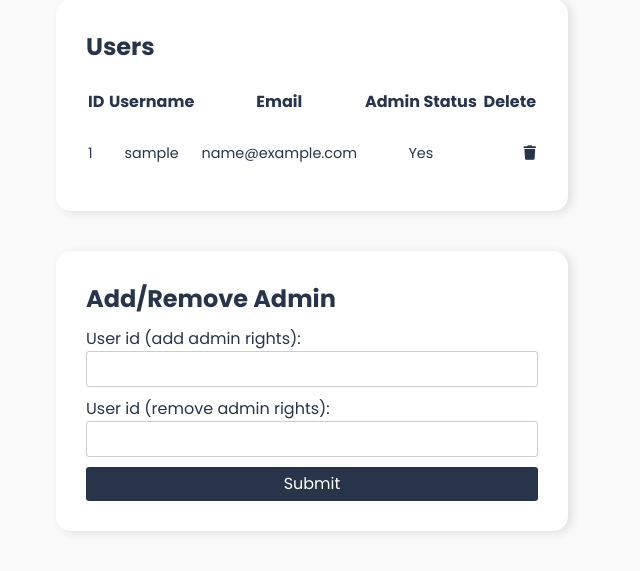
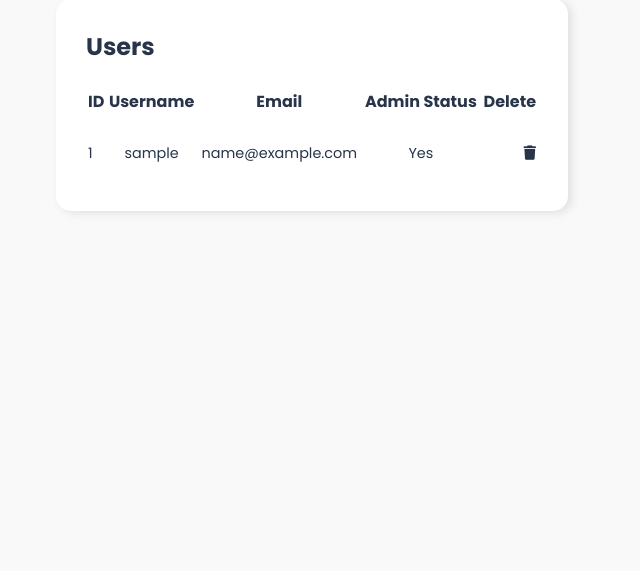
Before and after one commit to Rickd377/wallpaper_site, a PHP site: page /php/admin.php in a window 1280 px wide. Shown: the part 1423-1994 px from the top of the page, without its empty margins (328-968 px from the left). After the commit the page ends 1636 px from the top, so only its background shows below. Run offline with PHP 8.4, Linux system fonts and the light colour scheme; the visitor is signed in with stand-in values (Sample User, id 1); tables that the repository leaves empty or names only in its code hold one stand-in row (values such as "Sample post"); some libraries are stand-ins or nearby versions.

Commit message:
changes dont know what

```diff
--- a/php/admin.php
+++ b/php/admin.php
@@ -312,19 +312,6 @@ $conn->close();
           </tbody>
         </table>
     </form>
-
-    <form action="admin.php" method="POST" class="add-admin-form">
-        <h2>Add/Remove Admin</h2>
-        <div class="input-wrapper">
-          <label for="user-id">User id (add admin rights):</label>
-          <input type="text" name="user-id" id="user-id">
-        </div>
-        <div class="input-wrapper">
-          <label for="user-id-remove">User id (remove admin rights):</label>
-          <input type="text" name="user-id-remove" id="user-id-remove">
-        </div>
-        <button type="submit">Submit</button>
-    </form>
   <script>
     document.getElementById('file').addEventListener('change', function() {
       const fileName = this.files[0].name;
@@ -397,31 +384,6 @@ $conn->close();
       });
     });
 
-    // JavaScript to handle add/remove admin rights form submission
-    document.querySelector('.add-admin-form').addEventListener('submit', function(event) {
-      event.preventDefault();
-      const userId = document.getElementById('user-id').value;
-      const userIdRemove = document.getElementById('user-id-remove').value;
-      const formData = new FormData();
-      if (userId) {
-        formData.append('user-id', userId);
-      }
-      if (userIdRemove) {
-        formData.append('user-id-remove', userIdRemove);
-      }
-      fetch('admin.php', {
-        method: 'POST',
-        body: formData
-      })
-      .then(response => response.text())
-      .then(data => {
-        location.reload();
-      })
-      .catch(error => {
-        console.error('Error:', error);
-      });
-    });
-
     // JavaScript to handle form submissions and reload the page upon success
     document.querySelectorAll('form').forEach(form => {
       form.addEventListener('submit', function(event) {
--- a/styles/dist/css/style.css
+++ b/styles/dist/css/style.css
@@ -63,7 +63,6 @@ p {
 
 #home-page {
   display: block;
-  height: 100%;
 }
 
 body.logged-out #profile-page {
@@ -237,8 +236,6 @@ header .custom-select .select-hide {
   -moz-column-gap: 20px;
        column-gap: 20px;
   width: 100%;
-  flex-grow: 1;
-  padding-bottom: 50px;
 }
 @media screen and (max-width: 1024px) {
   #home-page .main-container .image-container {
@@ -268,6 +265,11 @@ header .custom-select .select-hide {
   transition: filter 0.3s;
   -o-object-fit: cover;
      object-fit: cover;
+}
+@media screen and (max-width: 1024px) {
+  #home-page .main-container .image-container img {
+    border-radius: 10px;
+  }
 }
 #home-page .main-container .image-container img.selected {
   position: fixed;
@@ -379,10 +381,20 @@ header .custom-select .select-hide {
   align-items: center;
   flex-direction: column;
 }
+@media screen and (max-width: 1024px) {
+  #admin-page {
+    padding: 40px 15% 0 15%;
+  }
+}
+@media screen and (max-width: 768px) {
+  #admin-page {
+    padding: 40px 7% 0 7%;
+  }
+}
 #admin-page form {
   margin-bottom: 40px;
 }
-#admin-page form.admin-form, #admin-page form.add-admin-form, #admin-page form.user-form, #admin-page form.image-form, #admin-page form.collection-edit, #admin-page form.collection-form {
+#admin-page form.admin-form, #admin-page form.user-form, #admin-page form.image-form, #admin-page form.collection-edit, #admin-page form.collection-form {
   padding: 30px;
   border-radius: 15px;
   box-shadow: 4px 2px 10px rgba(0, 0, 0, 0.1);
@@ -395,23 +407,23 @@ header .custom-select .select-hide {
   align-items: start;
   flex-direction: column;
 }
-#admin-page form.admin-form h1, #admin-page form.add-admin-form h1, #admin-page form.user-form h1, #admin-page form.image-form h1, #admin-page form.collection-edit h1, #admin-page form.collection-form h1 {
+#admin-page form.admin-form h1, #admin-page form.user-form h1, #admin-page form.image-form h1, #admin-page form.collection-edit h1, #admin-page form.collection-form h1 {
   font-size: 2rem;
   color: #273449;
 }
-#admin-page form.admin-form h2, #admin-page form.add-admin-form h2, #admin-page form.user-form h2, #admin-page form.image-form h2, #admin-page form.collection-edit h2, #admin-page form.collection-form h2 {
+#admin-page form.admin-form h2, #admin-page form.user-form h2, #admin-page form.image-form h2, #admin-page form.collection-edit h2, #admin-page form.collection-form h2 {
   font-size: 1.5rem;
   color: #273449;
 }
-#admin-page form.admin-form .error, #admin-page form.add-admin-form .error, #admin-page form.user-form .error, #admin-page form.image-form .error, #admin-page form.collection-edit .error, #admin-page form.collection-form .error {
+#admin-page form.admin-form .error, #admin-page form.user-form .error, #admin-page form.image-form .error, #admin-page form.collection-edit .error, #admin-page form.collection-form .error {
   color: #ff4d4d;
   font-size: 0.9rem;
 }
-#admin-page form.admin-form .success, #admin-page form.add-admin-form .success, #admin-page form.user-form .success, #admin-page form.image-form .success, #admin-page form.collection-edit .success, #admin-page form.collection-form .success {
+#admin-page form.admin-form .success, #admin-page form.user-form .success, #admin-page form.image-form .success, #admin-page form.collection-edit .success, #admin-page form.collection-form .success {
   color: #00d471;
   font-size: 0.9rem;
 }
-#admin-page form.admin-form .input-wrapper, #admin-page form.add-admin-form .input-wrapper, #admin-page form.user-form .input-wrapper, #admin-page form.image-form .input-wrapper, #admin-page form.collection-edit .input-wrapper, #admin-page form.collection-form .input-wrapper {
+#admin-page form.admin-form .input-wrapper, #admin-page form.user-form .input-wrapper, #admin-page form.image-form .input-wrapper, #admin-page form.collection-edit .input-wrapper, #admin-page form.collection-form .input-wrapper {
   position: relative;
   width: 100%;
   display: flex;
@@ -419,10 +431,10 @@ header .custom-select .select-hide {
   align-items: start;
   flex-direction: column;
 }
-#admin-page form.admin-form .input-wrapper .tags, #admin-page form.add-admin-form .input-wrapper .tags, #admin-page form.user-form .input-wrapper .tags, #admin-page form.image-form .input-wrapper .tags, #admin-page form.collection-edit .input-wrapper .tags, #admin-page form.collection-form .input-wrapper .tags {
+#admin-page form.admin-form .input-wrapper .tags, #admin-page form.user-form .input-wrapper .tags, #admin-page form.image-form .input-wrapper .tags, #admin-page form.collection-edit .input-wrapper .tags, #admin-page form.collection-form .input-wrapper .tags {
   color: #1b75d0;
 }
-#admin-page form.admin-form .input-wrapper .file-label, #admin-page form.add-admin-form .input-wrapper .file-label, #admin-page form.user-form .input-wrapper .file-label, #admin-page form.image-form .input-wrapper .file-label, #admin-page form.collection-edit .input-wrapper .file-label, #admin-page form.collection-form .input-wrapper .file-label {
+#admin-page form.admin-form .input-wrapper .file-label, #admin-page form.user-form .input-wrapper .file-label, #admin-page form.image-form .input-wrapper .file-label, #admin-page form.collection-edit .input-wrapper .file-label, #admin-page form.collection-form .input-wrapper .file-label {
   margin-top: 10px;
   padding: 5px 8px;
   background-color: #273449;
@@ -432,15 +444,14 @@ header .custom-select .select-hide {
   cursor: pointer;
   transition: background-color 0.3s;
 }
-#admin-page form.admin-form .input-wrapper .file-label:hover, #admin-page form.add-admin-form .input-wrapper .file-label:hover, #admin-page form.user-form .input-wrapper .file-label:hover, #admin-page form.image-form .input-wrapper .file-label:hover, #admin-page form.collection-edit .input-wrapper .file-label:hover, #admin-page form.collection-form .input-wrapper .file-label:hover {
+#admin-page form.admin-form .input-wrapper .file-label:hover, #admin-page form.user-form .input-wrapper .file-label:hover, #admin-page form.image-form .input-wrapper .file-label:hover, #admin-page form.collection-edit .input-wrapper .file-label:hover, #admin-page form.collection-form .input-wrapper .file-label:hover {
   background-color: #151c28;
 }
-#admin-page form.admin-form .input-wrapper input[type=file], #admin-page form.add-admin-form .input-wrapper input[type=file], #admin-page form.user-form .input-wrapper input[type=file], #admin-page form.image-form .input-wrapper input[type=file], #admin-page form.collection-edit .input-wrapper input[type=file], #admin-page form.collection-form .input-wrapper input[type=file] {
+#admin-page form.admin-form .input-wrapper input[type=file], #admin-page form.user-form .input-wrapper input[type=file], #admin-page form.image-form .input-wrapper input[type=file], #admin-page form.collection-edit .input-wrapper input[type=file], #admin-page form.collection-form .input-wrapper input[type=file] {
   display: none;
 }
-#admin-page form.admin-form .input-wrapper input, #admin-page form.add-admin-form .input-wrapper input, #admin-page form.user-form .input-wrapper input, #admin-page form.image-form .input-wrapper input, #admin-page form.collection-edit .input-wrapper input, #admin-page form.collection-form .input-wrapper input,
+#admin-page form.admin-form .input-wrapper input, #admin-page form.user-form .input-wrapper input, #admin-page form.image-form .input-wrapper input, #admin-page form.collection-edit .input-wrapper input, #admin-page form.collection-form .input-wrapper input,
 #admin-page form.admin-form .input-wrapper select,
-#admin-page form.add-admin-form .input-wrapper select,
 #admin-page form.user-form .input-wrapper select,
 #admin-page form.image-form .input-wrapper select,
 #admin-page form.collection-edit .input-wrapper select,
@@ -451,12 +462,12 @@ header .custom-select .select-hide {
   padding: 5px 8px;
   width: 100%;
 }
-#admin-page form.admin-form .input-wrapper #file-name, #admin-page form.add-admin-form .input-wrapper #file-name, #admin-page form.user-form .input-wrapper #file-name, #admin-page form.image-form .input-wrapper #file-name, #admin-page form.collection-edit .input-wrapper #file-name, #admin-page form.collection-form .input-wrapper #file-name {
+#admin-page form.admin-form .input-wrapper #file-name, #admin-page form.user-form .input-wrapper #file-name, #admin-page form.image-form .input-wrapper #file-name, #admin-page form.collection-edit .input-wrapper #file-name, #admin-page form.collection-form .input-wrapper #file-name {
   margin-top: 10px;
   font-size: 0.9rem;
   color: #273449;
 }
-#admin-page form.admin-form button[type=submit], #admin-page form.add-admin-form button[type=submit], #admin-page form.user-form button[type=submit], #admin-page form.image-form button[type=submit], #admin-page form.collection-edit button[type=submit], #admin-page form.collection-form button[type=submit] {
+#admin-page form.admin-form button[type=submit], #admin-page form.user-form button[type=submit], #admin-page form.image-form button[type=submit], #admin-page form.collection-edit button[type=submit], #admin-page form.collection-form button[type=submit] {
   border-radius: 3px;
   background-color: #273449;
   color: #fff;
@@ -465,10 +476,10 @@ header .custom-select .select-hide {
   padding: 5px 8px;
   width: 100%;
 }
-#admin-page form.admin-form button[type=submit]:hover, #admin-page form.add-admin-form button[type=submit]:hover, #admin-page form.user-form button[type=submit]:hover, #admin-page form.image-form button[type=submit]:hover, #admin-page form.collection-edit button[type=submit]:hover, #admin-page form.collection-form button[type=submit]:hover {
+#admin-page form.admin-form button[type=submit]:hover, #admin-page form.user-form button[type=submit]:hover, #admin-page form.image-form button[type=submit]:hover, #admin-page form.collection-edit button[type=submit]:hover, #admin-page form.collection-form button[type=submit]:hover {
   background-color: #151c28;
 }
-#admin-page form.admin-form .back-home, #admin-page form.add-admin-form .back-home, #admin-page form.user-form .back-home, #admin-page form.image-form .back-home, #admin-page form.collection-edit .back-home, #admin-page form.collection-form .back-home {
+#admin-page form.admin-form .back-home, #admin-page form.user-form .back-home, #admin-page form.image-form .back-home, #admin-page form.collection-edit .back-home, #admin-page form.collection-form .back-home {
   text-align: center;
   color: #273449;
   text-decoration: underline;
@@ -560,6 +571,7 @@ header .custom-select .select-hide {
 #admin-page form.user-form .delete-user:hover {
   color: #ff4d4d;
 }
+
 #collection-page .main-container {
   width: 100%;
   height: -moz-fit-content;
@@ -593,7 +605,7 @@ header .custom-select .select-hide {
   display: flex;
   align-items: flex-end;
   padding: 10px;
-  color: white;
+  color: #fff;
   text-shadow: 1px 1px 2px rgba(0, 0, 0, 0.5);
   overflow: hidden;
 }
@@ -616,7 +628,7 @@ header .custom-select .select-hide {
   margin: 0;
 }
 #collection-page .main-container .collections-container .collection-item:hover::before {
-  filter: brightness(0.9);
+  filter: brightness(0.78);
 }
 
 #collection-images-page {
@@ -638,8 +650,6 @@ header .custom-select .select-hide {
   -moz-column-gap: 20px;
        column-gap: 20px;
   width: 100%;
-  flex-grow: 1;
-  padding-bottom: 50px;
 }
 @media screen and (max-width: 1024px) {
   #collection-images-page .main-container .image-container {
--- a/styles/scss/components/_admin-page.scss
+++ b/styles/scss/components/_admin-page.scss
@@ -3,6 +3,14 @@
 #admin-page {
   padding: 40px 30% 0 30%;
   @include flex(start, center, column);
+
+  @include laptop {
+    padding: 40px 15% 0 15%;
+  }
+
+  @include tablet {
+    padding: 40px 7% 0 7%;
+  }
 
   form {
     margin-bottom: 40px;
@@ -221,8 +229,4 @@
       }
     }
   }
-
-  form.add-admin-form {
-    @extend .admin-form;
-  }
 }
--- a/styles/scss/components/_collection-page.scss
+++ b/styles/scss/components/_collection-page.scss
@@ -27,8 +27,8 @@
         display: flex;
         align-items: flex-end;
         padding: 10px;
-        color: white;
-        text-shadow: 1px 1px 2px rgba(0, 0, 0, 0.5);
+        color: $white_color;
+        text-shadow: 1px 1px 2px rgba($black_color, 0.5);
         overflow: hidden;
 
         &::before {
@@ -52,7 +52,7 @@
         }
 
         &:hover::before {
-          filter: brightness(0.9);
+          filter: brightness(0.78);
         }
       }
     }
@@ -71,8 +71,6 @@
       column-count: 5;
       column-gap: 20px;
       width: 100%;
-      flex-grow: 1;
-      padding-bottom: 50px;
 
       @include laptop {
         column-count: 4;
@@ -88,13 +86,13 @@
 
       img {
         width: 100%;
-        height: auto; // Maintain aspect ratio
+        height: auto;
         margin-bottom: 20px;
         border-radius: 15px;
         box-shadow: 4px 2px 10px rgba($black_color, 0.1);
         cursor: pointer;
         transition: filter 0.3s;
-        object-fit: cover; // Ensure the image covers the container while maintaining aspect ratio
+        object-fit: cover;
 
         &.selected {
           position: fixed;
--- a/styles/scss/components/_home-page.scss
+++ b/styles/scss/components/_home-page.scss
@@ -9,8 +9,6 @@
       column-count: 5;
       column-gap: 20px;
       width: 100%;
-      flex-grow: 1;
-      padding-bottom: 50px;
 
       @include laptop {
         column-count: 4;
@@ -34,6 +32,10 @@
         transition: filter 0.3s;
         object-fit: cover; // Ensure the image covers the container while maintaining aspect ratio
 
+        @include laptop {
+          border-radius: 10px;
+        }
+
         &.selected {
           position: fixed;
           height: 70vh;
--- a/styles/scss/components/_resets.scss
+++ b/styles/scss/components/_resets.scss
@@ -60,7 +60,6 @@ p {
 
 #home-page {
   display: block;
-  height: 100%;
 }
 
 body.logged-out #profile-page {
```
Also changed, not shown: collection.php (+15 -20 lines), index.php (+5 -5 lines), js/general.js (+0 -14 lines), 1 other file.
